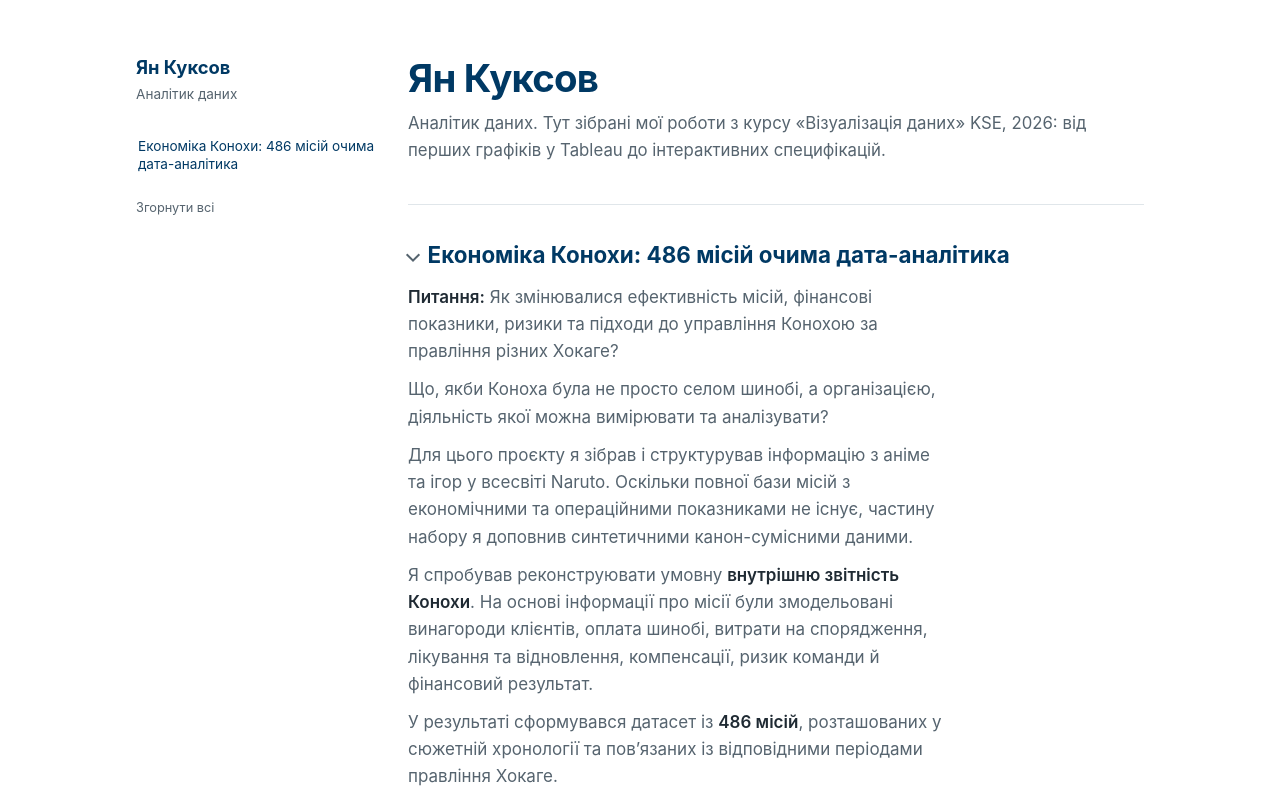
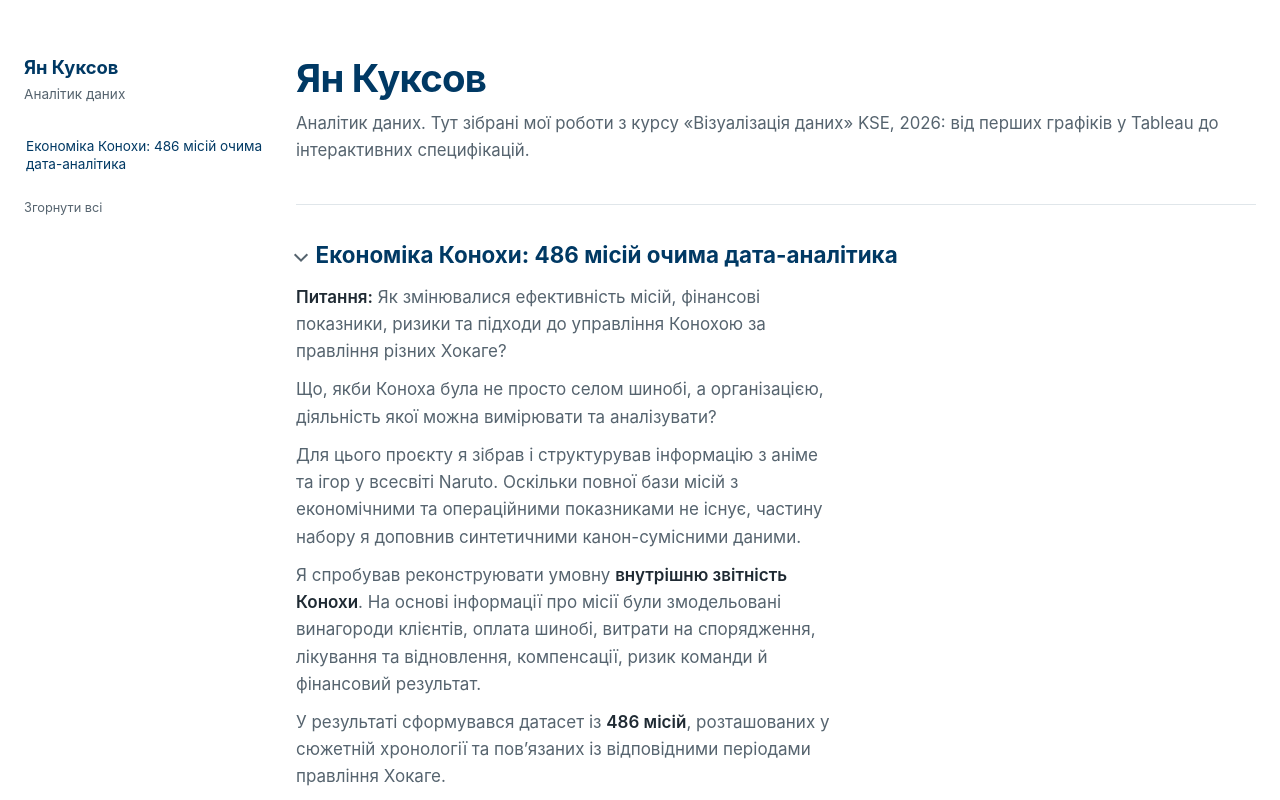
Before and after one commit to kukovky/dataviz-portfolio., a Jekyll site: the page built from index.md, in a window 1280 px wide. Shown: the top 800 px of the page. Built offline with Jekyll 4.4.1, drawn with Linux system fonts in a browser that asks for light colours; grey boxes are pictures that could not be loaded.

Commit message:
Update style.css

````diff
--- a/assets/style.css
+++ b/assets/style.css
@@ -1,5 +1,4 @@
-/* Оформлення сторінки портфоліо. Правити не обов'язково —
-   але якщо хочете свої кольори, міняйте змінні в :root нижче. */
+/* Оформлення сторінки портфоліо */
 
 :root {
   --ink:      #1f2a33;
@@ -9,17 +8,19 @@
   --bg:       #ffffff;
   --bg-soft:  #fbfcfd;
   --warn:     #f15b43;
-  --bleed:    0rem;
+
+  /* Додатковий виступ більше не потрібен,
+     оскільки основний контейнер зроблено ширшим */
+  --bleed: 0rem;
 }
 
-/* Пороги рахуються так: розкладка впирається в 66rem, тож блок
-   виступає за неї безпечно, поки ширина вікна ≥ 1008px + 2 × виступ. */
-@media (min-width: 1200px) { :root { --bleed: 5rem; } }
-@media (min-width: 1400px) { :root { --bleed: 9rem; } }
+* {
+  box-sizing: border-box;
+}
 
-* { box-sizing: border-box; }
-
-html { -webkit-text-size-adjust: 100%; }
+html {
+  -webkit-text-size-adjust: 100%;
+}
 
 body {
   margin: 0;
@@ -29,18 +30,35 @@ body {
         "Helvetica Neue", Arial, sans-serif;
 }
 
-/* ── розкладка: бічна панель + вміст ───────────────────────────── */
+
+/* ================================================================
+   РОЗКЛАДКА: БІЧНА ПАНЕЛЬ + ВМІСТ
+   ================================================================ */
 
 .layout {
   display: grid;
+
+  /* Ліва панель 15rem, решта простору для контенту */
   grid-template-columns: 15rem minmax(0, 1fr);
+
   gap: 2rem;
-  max-width: 66rem;
+
+  /* Було 66rem.
+     Збільшено для широких Tableau Dashboard */
+  max-width: 90rem;
+
   margin: 0 auto;
   padding: 0 1.5rem;
 }
 
-.content { min-width: 0; }
+.content {
+  min-width: 0;
+}
+
+
+/* ================================================================
+   БІЧНА ПАНЕЛЬ
+   ================================================================ */
 
 .side {
   min-width: 0;
@@ -78,7 +96,9 @@ body {
   margin-left: -0.8rem;
 }
 
-.side-nav a:hover { color: var(--accent); }
+.side-nav a:hover {
+  color: var(--accent);
+}
 
 .side-nav a.here {
   color: var(--accent);
@@ -86,9 +106,10 @@ body {
   border-left-color: var(--accent);
 }
 
-.side-works { margin-top: 1.2rem; }
+.side-works {
+  margin-top: 1.2rem;
+}
 
-/* Рамка-роздільник потрібна тільки тоді, коли вище є список сторінок. */
 .side-nav + .side-works {
   padding-top: 1.2rem;
   border-top: 1px solid var(--line);
@@ -105,10 +126,19 @@ body {
   border-left: 2px solid transparent;
 }
 
-.side-works a:hover { color: var(--accent); }
-.side-works a.here { color: var(--accent); border-left-color: var(--accent); }
+.side-works a:hover {
+  color: var(--accent);
+}
 
-/* ── шапка ─────────────────────────────────────────────────────── */
+.side-works a.here {
+  color: var(--accent);
+  border-left-color: var(--accent);
+}
+
+
+/* ================================================================
+   ШАПКА
+   ================================================================ */
 
 .page-head {
   padding: 3.5rem 0 2.5rem;
@@ -129,9 +159,14 @@ body {
   font-size: 1.05rem;
 }
 
-/* ── роботи ────────────────────────────────────────────────────── */
 
-main { padding: 0; }
+/* ================================================================
+   РОБОТИ
+   ================================================================ */
+
+main {
+  padding: 0;
+}
 
 .work {
   scroll-margin-top: 1.5rem;
@@ -139,9 +174,13 @@ main { padding: 0; }
   border-bottom: 1px solid var(--line);
 }
 
-.work:last-of-type { border-bottom: 0; }
+.work:last-of-type {
+  border-bottom: 0;
+}
 
-/* Заголовок роботи — він же кнопка «згорнути». */
+
+/* Заголовок роботи */
+
 .work > summary {
   list-style: none;
   cursor: pointer;
@@ -152,7 +191,9 @@ main { padding: 0; }
   user-select: none;
 }
 
-.work > summary::-webkit-details-marker { display: none; }
+.work > summary::-webkit-details-marker {
+  display: none;
+}
 
 .work > summary::before {
   content: "";
@@ -165,8 +206,13 @@ main { padding: 0; }
   transition: transform 0.15s;
 }
 
-.work[open] > summary::before { transform: rotate(45deg); }
-.work > summary:hover::before { border-color: var(--accent); }
+.work[open] > summary::before {
+  transform: rotate(45deg);
+}
+
+.work > summary:hover::before {
+  border-color: var(--accent);
+}
 
 .work-title {
   font-size: 1.4rem;
@@ -175,9 +221,15 @@ main { padding: 0; }
   color: var(--accent);
 }
 
-.work-body { padding-top: 0.6rem; }
+.work-body {
+  padding-top: 0.6rem;
+}
 
-/* Кнопка «згорнути всі» в бічній панелі. */
+
+/* ================================================================
+   КНОПКА "ЗГОРНУТИ ВСІ"
+   ================================================================ */
+
 .side-fold {
   margin-top: 1.2rem;
   padding: 0;
@@ -190,25 +242,57 @@ main { padding: 0; }
   text-align: left;
 }
 
-.side-fold:hover { color: var(--accent); }
+.side-fold:hover {
+  color: var(--accent);
+}
 
-/* Міру тримає текст, а не блок: рядок довший за 34rem читати важче.
-   Графік, поставлений у тексті роботи, цієї межі не має — він займає
-   всю ширину колонки. */
+
+/* ================================================================
+   ТЕКСТ РОБОТИ
+   ================================================================ */
+
 .note {
   margin: 0 0 1.4rem;
   color: var(--ink-soft);
 }
 
-.note > p, .note > ul, .note > ol, .note > blockquote,
-.note > h2, .note > h3, .note > h4, .note > table { max-width: 34rem; }
+/* Текст залишається вузьким для комфортного читання.
+   Tableau при цьому може використовувати всю ширину сторінки. */
 
-.note b, .note strong { color: var(--ink); font-weight: 600; }
-.note p { margin: 0 0 0.7rem; }
-.note p:last-child { margin-bottom: 0; }
-.note + .note { margin-top: 1.2rem; }
+.note > p,
+.note > ul,
+.note > ol,
+.note > blockquote,
+.note > h2,
+.note > h3,
+.note > h4,
+.note > table {
+  max-width: 34rem;
+}
 
-/* Рядок «це приклад» — видимий, але не на місці опису роботи. */
+.note b,
+.note strong {
+  color: var(--ink);
+  font-weight: 600;
+}
+
+.note p {
+  margin: 0 0 0.7rem;
+}
+
+.note p:last-child {
+  margin-bottom: 0;
+}
+
+.note + .note {
+  margin-top: 1.2rem;
+}
+
+
+/* ================================================================
+   ПРИКЛАД
+   ================================================================ */
+
 .note.swap {
   max-width: 34rem;
   margin-top: -0.9rem;
@@ -217,7 +301,6 @@ main { padding: 0; }
   font-size: 0.85rem;
 }
 
-/* Позначка прикладу. Приберете приклад — приберете і її. */
 .tag {
   display: inline-block;
   padding: 0.15em 0.5em;
@@ -232,54 +315,84 @@ main { padding: 0; }
   vertical-align: middle;
 }
 
-/* Контейнер графіка. Широкий графік прокручується всередині себе,
-   а не розтягує сторінку. */
+
+/* ================================================================
+   КОНТЕЙНЕР ВІЗУАЛІЗАЦІЇ
+   ================================================================ */
+
 .viz {
+  width: 100%;
   max-width: 100%;
   overflow-x: auto;
   -webkit-overflow-scrolling: touch;
 }
 
-/* Робота на всю ширину: <section class="work wide">.
-   Дашборди Tableau ширші за текстову колонку, і в ній їх обрізає. */
-/* Ширший блок для дашбордів: вилазить за колонку тексту рівно на
-   --bleed з кожного боку. Класичний трюк «на всю ширину вікна» тут
-   не працює: колонка стоїть праворуч від панелі, тобто не по центру
-   вікна, і центрування зсуває блок за правий край. */
+
+/* ================================================================
+   ШИРОКІ DASHBOARD
+   ================================================================ */
+
+/* Сторінка вже має достатню ширину.
+   Тому wide використовує всю доступну ширину контенту,
+   але не вилазить за правий край. */
+
 .work.wide .note > .chart,
 .work.wide .note > .chart-row,
 .chart.wide {
-  /* Виступ тільки вправо. Ліворуч стоїть липка бічна панель, і
-     симетричний виступ наїжджав би на неї. */
-  width: calc(100% + var(--bleed));
-  max-width: none;              /* інакше .viz{max-width:100%} тримає в колонці */
+  width: 100%;
+  max-width: none;
 }
 
-@media (max-width: 720px) {
-  .work.wide .note > .chart,
-  .work.wide .note > .chart-row,
-  .chart.wide { width: 100%; }
+
+/* Tableau iframe */
+
+.chart .viz {
+  width: 100%;
 }
 
-/* vega-embed робить свій контейнер inline-block, і той обгортається
-   під ширину графіка, вилазячи з колонки. Повертаємо блок. */
-.viz.vega-embed { display: block; }
+.viz-frame {
+  display: block;
+  width: 100%;
+  max-width: 100%;
+  min-height: 400px;
+  border: 1px solid var(--line);
+  border-radius: 8px;
+  background: var(--bg-soft);
+}
 
-/* ── графік, поставлений у тексті роботи ───────────────────────── */
 
-/* Рядок ![Підпис](specs/файл.json) браузер спершу читає як картинку.
-   Ховаємо її, поки embed.js не поставив на це місце графік: інакше
-   на секунду блимає значок «зображення не завантажилось». Так само
-   з блоком ```vega-lite```: це специфікація, а не текст для читача. */
+/* ================================================================
+   VEGA
+   ================================================================ */
+
+.viz.vega-embed {
+  display: block;
+}
+
+
+/* ================================================================
+   ГРАФІК У ТЕКСТІ РОБОТИ
+   ================================================================ */
+
 main img[src$=".json"],
 main img[src*="public.tableau.com"],
-main [class*="language-vega-lite"] { display: none; }
-main pre:has(> code[class*="language-vega-lite"]) { display: none; }
+main [class*="language-vega-lite"] {
+  display: none;
+}
 
-.chart { margin: 0 0 1.4rem; }
-.chart .viz { width: 100%; }
+main pre:has(> code[class*="language-vega-lite"]) {
+  display: none;
+}
 
-/* Скріншот, поставлений у тексті роботи, як звичайна картинка. */
+.chart {
+  margin: 0 0 1.4rem;
+}
+
+
+/* ================================================================
+   ЗВИЧАЙНІ ЗОБРАЖЕННЯ
+   ================================================================ */
+
 .note img {
   display: block;
   max-width: 100%;
@@ -294,17 +407,17 @@ main pre:has(> code[class*="language-vega-lite"]) { display: none; }
   color: var(--ink-soft);
 }
 
-/* Два графіки в одному ряду. Ставте їх поруч тоді, коли читач має
-   їх порівняти: око порівнює те, що бачить разом.
-   На вузькому екрані ряд розпадається на два графіки один під одним. */
+
+/* ================================================================
+   ДВА ГРАФІКИ В ОДНОМУ РЯДУ
+   ================================================================ */
+
 .chart-row {
   display: flex;
   gap: 1.4rem;
   margin: 0 0 1.4rem;
 }
 
-/* Колонка з підписом унизу: графіки в ряду різної висоти, а підписи
-   мають стояти на одному рівні. */
 .chart-row .chart {
   display: flex;
   flex-direction: column;
@@ -313,32 +426,33 @@ main pre:has(> code[class*="language-vega-lite"]) { display: none; }
   margin: 0;
 }
 
-.chart-row .chart figcaption { margin-top: auto; padding-top: 0.5rem; }
-
-@media (max-width: 720px) {
-  .chart-row { display: block; }
-  .chart-row .chart { margin: 0 0 1.4rem; }
-  .chart-row .chart:last-child { margin-bottom: 0; }
+.chart-row .chart figcaption {
+  margin-top: auto;
+  padding-top: 0.5rem;
 }
 
-.viz-frame {
-  display: block;
-  width: 100%;
-  min-height: 400px;
-  border: 1px solid var(--line);
-  border-radius: 8px;
-  background: var(--bg-soft);
-}
+
+/* ================================================================
+   ПОСИЛАННЯ НА TABLEAU
+   ================================================================ */
 
 .viz-link {
   margin: 0.6rem 0 0;
   font-size: 0.85rem;
 }
 
-.viz-link a { color: var(--ink-soft); }
-.viz-link a:hover { color: var(--accent); }
+.viz-link a {
+  color: var(--ink-soft);
+}
 
-/* ── підказки замість графіка ──────────────────────────────────── */
+.viz-link a:hover {
+  color: var(--accent);
+}
+
+
+/* ================================================================
+   ПОВІДОМЛЕННЯ ПРО ПОМИЛКИ
+   ================================================================ */
 
 .viz-msg {
   padding: 2rem 1.5rem;
@@ -347,13 +461,29 @@ main pre:has(> code[class*="language-vega-lite"]) { display: none; }
   font-size: 0.95rem;
 }
 
-.viz-msg b { display: block; color: var(--accent); margin-bottom: 0.35rem; }
-.viz-msg span { color: var(--ink-soft); }
+.viz-msg b {
+  display: block;
+  color: var(--accent);
+  margin-bottom: 0.35rem;
+}
 
-.viz-msg--warn { border: 1px solid var(--warn); border-left-width: 4px; }
-.viz-msg--warn b { color: var(--warn); }
+.viz-msg span {
+  color: var(--ink-soft);
+}
 
-/* ── підвал ────────────────────────────────────────────────────── */
+.viz-msg--warn {
+  border: 1px solid var(--warn);
+  border-left-width: 4px;
+}
+
+.viz-msg--warn b {
+  color: var(--warn);
+}
+
+
+/* ================================================================
+   ПІДВАЛ
+   ================================================================ */
 
 .page-foot {
   padding: 2.5rem 0 4rem;
@@ -362,24 +492,81 @@ main pre:has(> code[class*="language-vega-lite"]) { display: none; }
   font-size: 0.9rem;
 }
 
-.page-foot p { margin: 0; }
+.page-foot p {
+  margin: 0;
+}
+
+
+/* ================================================================
+   МОБІЛЬНА ВЕРСІЯ
+   ================================================================ */
 
 @media (max-width: 720px) {
-  /* minmax(0,…), не 1fr: інакше колонка розтягується під найширший
-     вміст — вбудований графік — і сторінка їде вбік. */
-  .layout { grid-template-columns: minmax(0, 1fr); gap: 0; }
+
+  .layout {
+    grid-template-columns: minmax(0, 1fr);
+    gap: 0;
+    max-width: 100%;
+    padding: 0 1rem;
+  }
+
   .side {
     position: static;
     max-height: none;
     padding: 2rem 0 1rem;
     border-bottom: 1px solid var(--line);
   }
-  .side-role { margin-bottom: 1rem; }
-  .side-nav { display: flex; gap: 1.2rem; }
-  .side-nav a { border-left: 0; padding-left: 0; margin-left: 0; }
-  .side-nav a.here { border-bottom: 2px solid var(--accent); }
-  .side-works { display: none; }
-  .page-head { padding-top: 2rem; }
-  .page-head h1 { font-size: 1.9rem; }
-  .work { padding: 2rem 0; }
+
+  .side-role {
+    margin-bottom: 1rem;
+  }
+
+  .side-nav {
+    display: flex;
+    gap: 1.2rem;
+  }
+
+  .side-nav a {
+    border-left: 0;
+    padding-left: 0;
+    margin-left: 0;
+  }
+
+  .side-nav a.here {
+    border-bottom: 2px solid var(--accent);
+  }
+
+  .side-works {
+    display: none;
+  }
+
+  .page-head {
+    padding-top: 2rem;
+  }
+
+  .page-head h1 {
+    font-size: 1.9rem;
+  }
+
+  .work {
+    padding: 2rem 0;
+  }
+
+  .work.wide .note > .chart,
+  .work.wide .note > .chart-row,
+  .chart.wide {
+    width: 100%;
+  }
+
+  .chart-row {
+    display: block;
+  }
+
+  .chart-row .chart {
+    margin: 0 0 1.4rem;
+  }
+
+  .chart-row .chart:last-child {
+    margin-bottom: 0;
+  }
 }
````
